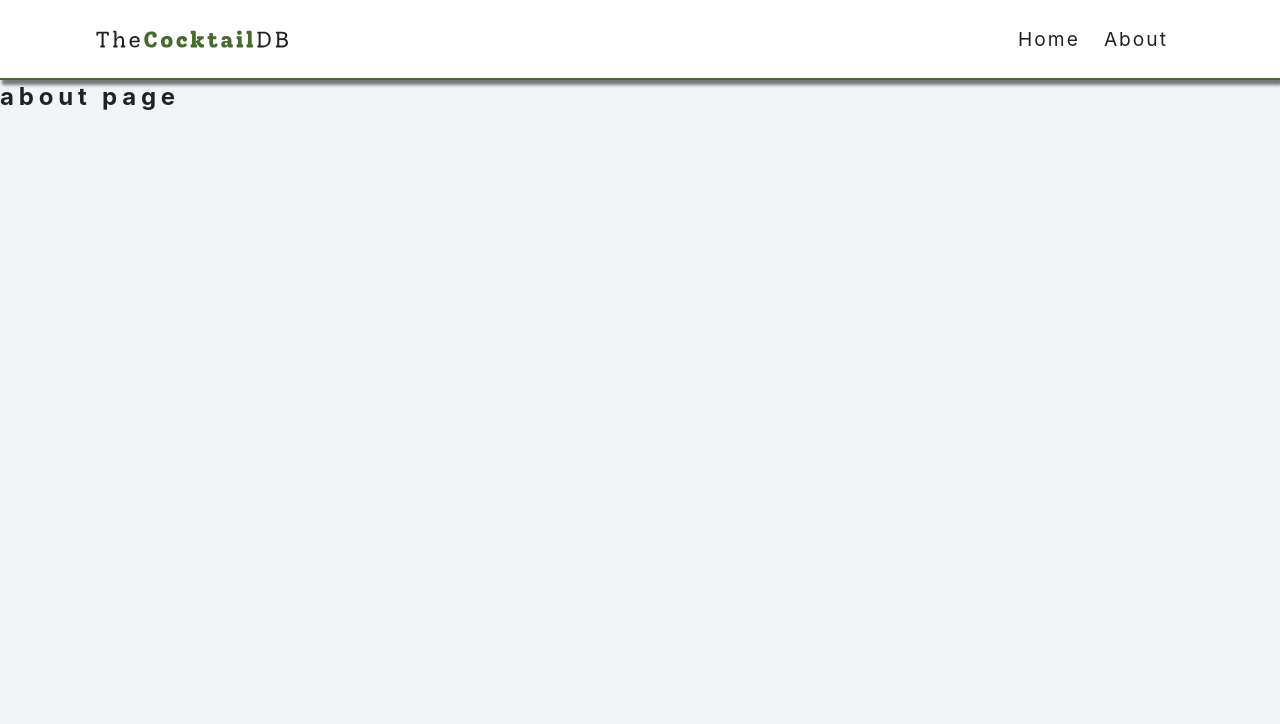
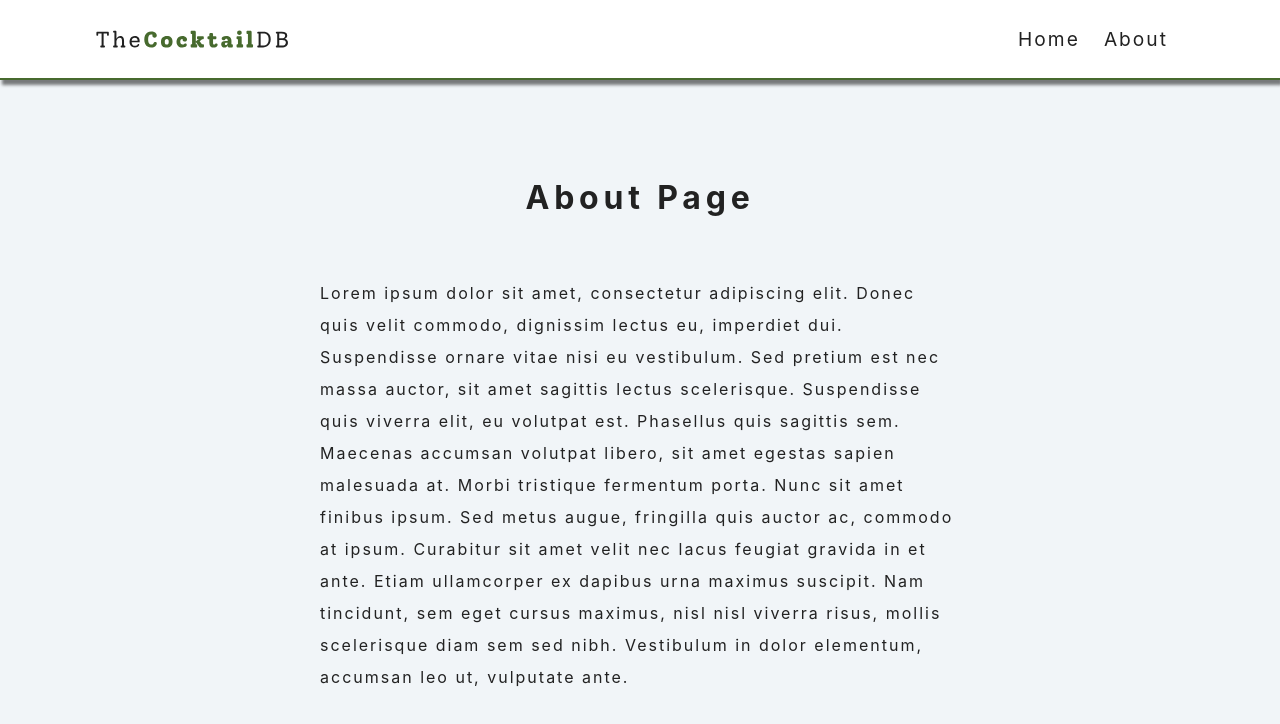
Before and after one commit to rkshaon/react_cocktails, a React (Create React App) app: page /about in a window 1280 px wide. Shown: the top 724 px of the page. Built offline with nearby package versions, Linux system fonts and the light colour scheme.

Commit message:
about page

```diff
--- a/src/pages/About.js
+++ b/src/pages/About.js
@@ -2,9 +2,10 @@ import React from 'react'
 
 const About = () => {
   return (
-    <div>
-      <h2>about page</h2>
-    </div>
+    <section className="section about-section">
+      <h1 className="section-title">about page</h1>
+      <p>Lorem ipsum dolor sit amet, consectetur adipiscing elit. Donec quis velit commodo, dignissim lectus eu, imperdiet dui. Suspendisse ornare vitae nisi eu vestibulum. Sed pretium est nec massa auctor, sit amet sagittis lectus scelerisque. Suspendisse quis viverra elit, eu volutpat est. Phasellus quis sagittis sem. Maecenas accumsan volutpat libero, sit amet egestas sapien malesuada at. Morbi tristique fermentum porta. Nunc sit amet finibus ipsum. Sed metus augue, fringilla quis auctor ac, commodo at ipsum. Curabitur sit amet velit nec lacus feugiat gravida in et ante. Etiam ullamcorper ex dapibus urna maximus suscipit. Nam tincidunt, sem eget cursus maximus, nisl nisl viverra risus, mollis scelerisque diam sem sed nibh. Vestibulum in dolor elementum, accumsan leo ut, vulputate ante.</p>
+    </section>
   )
 }
 
```
Also changed, not shown: 1 other file (tests, documents, lock files or other folders).
